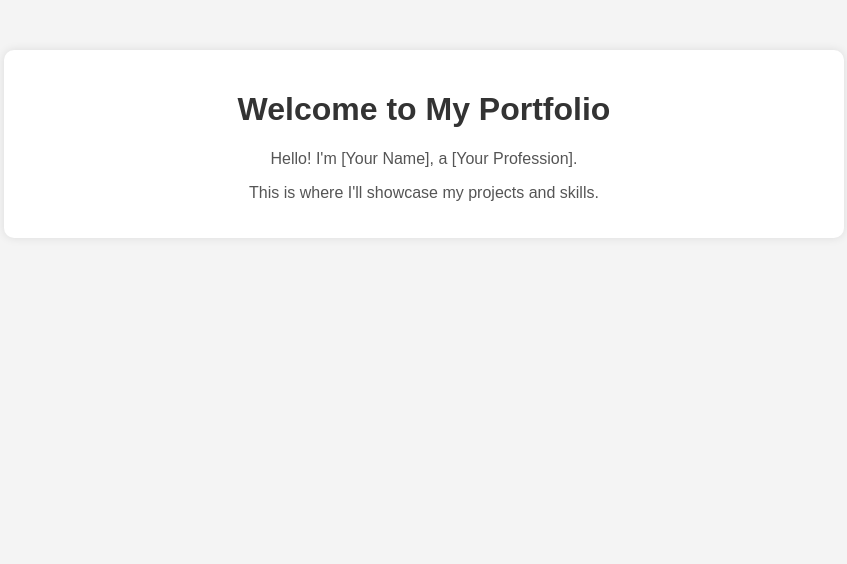
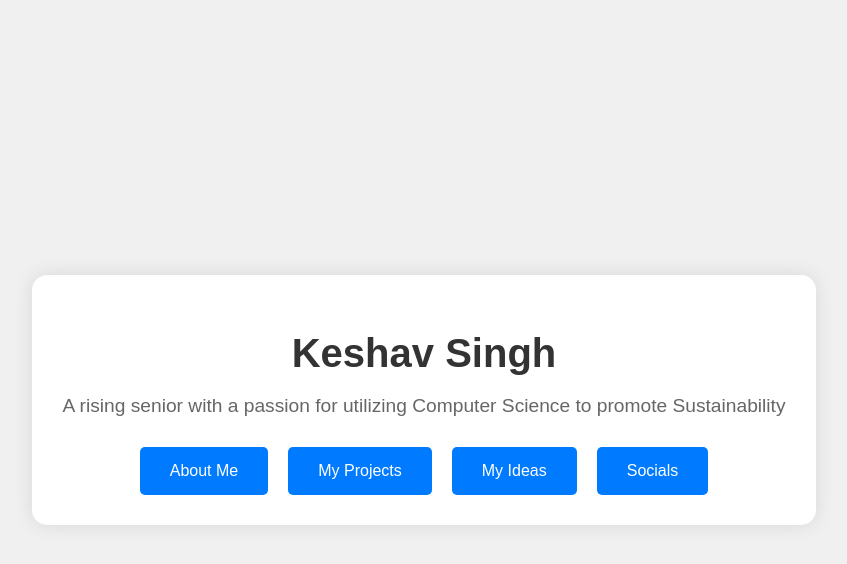
Before and after one commit to poxiewix9/poxiewix9.github.io, a plain HTML site: page index.html in a window 1280 px wide. Shown: the whole page, without its empty margins (216-1063 px from the left). Drawn offline with Linux system fonts and the light colour scheme.

Commit message:
Update index.html

```diff
--- a/index.html
+++ b/index.html
@@ -3,36 +3,64 @@
 <head>
     <meta charset="UTF-8">
     <meta name="viewport" content="width=device-width, initial-scale=1.0">
-    <title>My Portfolio</title>
+    <title>Keshav Singh - Portfolio</title>
     <style>
         body {
             font-family: Arial, sans-serif;
             margin: 0;
             padding: 0;
-            background-color: #f4f4f4;
-            text-align: center;
+            background-color: #f0f0f0;
+            display: flex;
+            justify-content: center;
+            align-items: center;
+            height: 100vh;
         }
         .container {
-            margin: 50px auto;
-            max-width: 800px;
+            text-align: center;
             background-color: white;
-            padding: 20px;
-            border-radius: 10px;
-            box-shadow: 0 0 10px rgba(0, 0, 0, 0.1);
+            padding: 30px;
+            border-radius: 15px;
+            box-shadow: 0 0 20px rgba(0, 0, 0, 0.1);
         }
         h1 {
             color: #333;
+            font-size: 2.5em;
+            margin-bottom: 10px;
         }
         p {
-            color: #555;
+            color: #666;
+            font-size: 1.2em;
+            margin-bottom: 30px;
+        }
+        .buttons {
+            display: flex;
+            justify-content: center;
+            gap: 20px;
+        }
+        .button {
+            background-color: #007BFF;
+            color: white;
+            padding: 15px 30px;
+            border: none;
+            border-radius: 5px;
+            font-size: 1em;
+            cursor: not-allowed;
+        }
+        .button:hover {
+            background-color: #0056b3;
         }
     </style>
 </head>
 <body>
     <div class="container">
-        <h1>Welcome to My Portfolio</h1>
-        <p>Hello! I'm [Your Name], a [Your Profession].</p>
-        <p>This is where I'll showcase my projects and skills.</p>
+        <h1>Keshav Singh</h1>
+        <p>A rising senior with a passion for utilizing Computer Science to promote Sustainability</p>
+        <div class="buttons">
+            <button class="button">About Me</button>
+            <button class="button">My Projects</button>
+            <button class="button">My Ideas</button>
+            <button class="button">Socials</button>
+        </div>
     </div>
 </body>
 </html>
```
